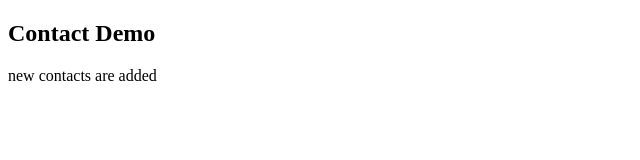
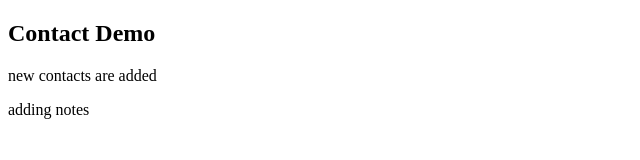
Before and after one commit to VaibhavShetter/com.biscuit.demo, a plain HTML site: page WebContent/contacts.html in a window 1280 px wide. Shown: the whole page, without its empty margins (0-640 px from the left). Drawn offline with Linux system fonts and the light colour scheme.

Commit message:
add notes and coding comleted

```diff
--- a/WebContent/contacts.html
+++ b/WebContent/contacts.html
@@ -7,5 +7,6 @@
 <body>
 <h2>Contact Demo</h2>
 <p>new contacts are added </p>
+<p>adding notes </p>
 </body>
 </html>
```
